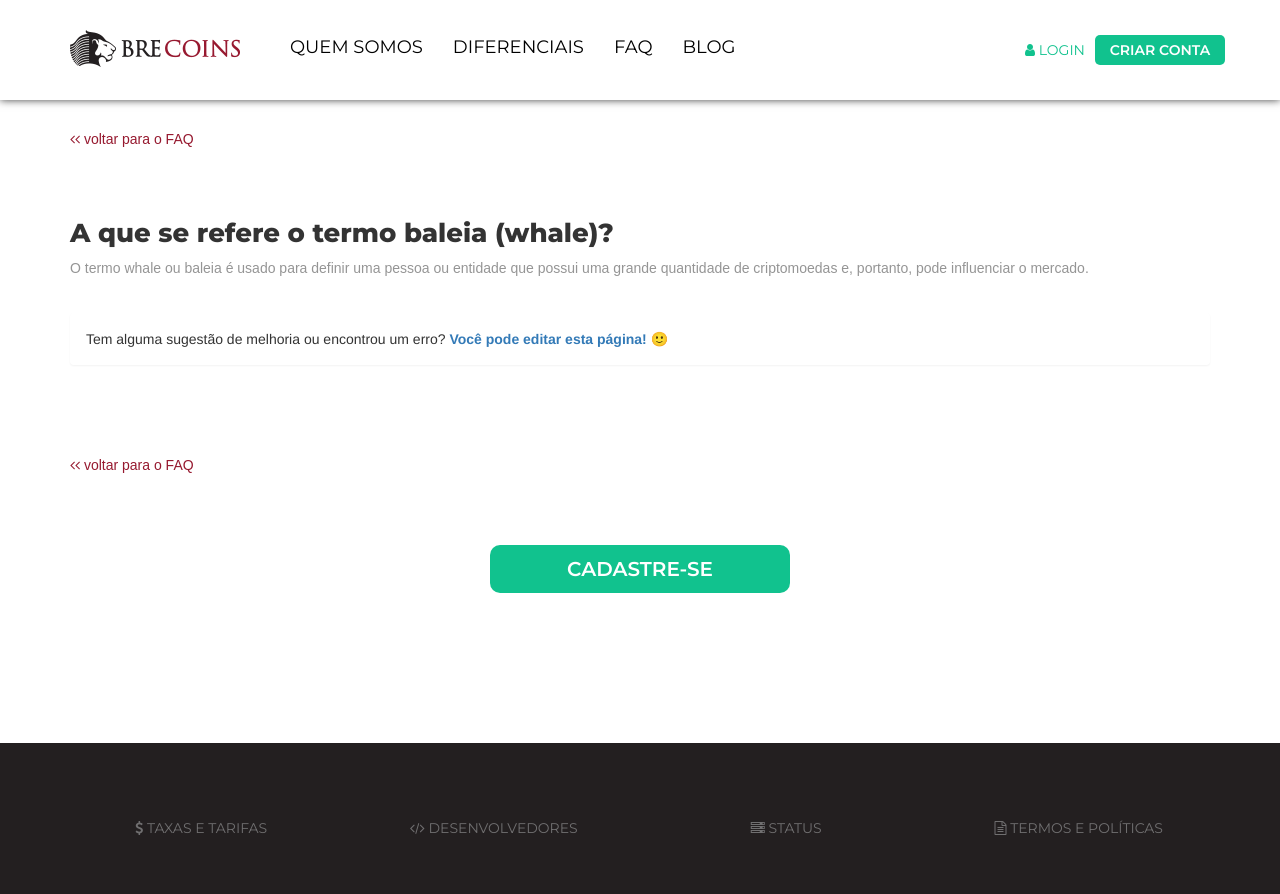
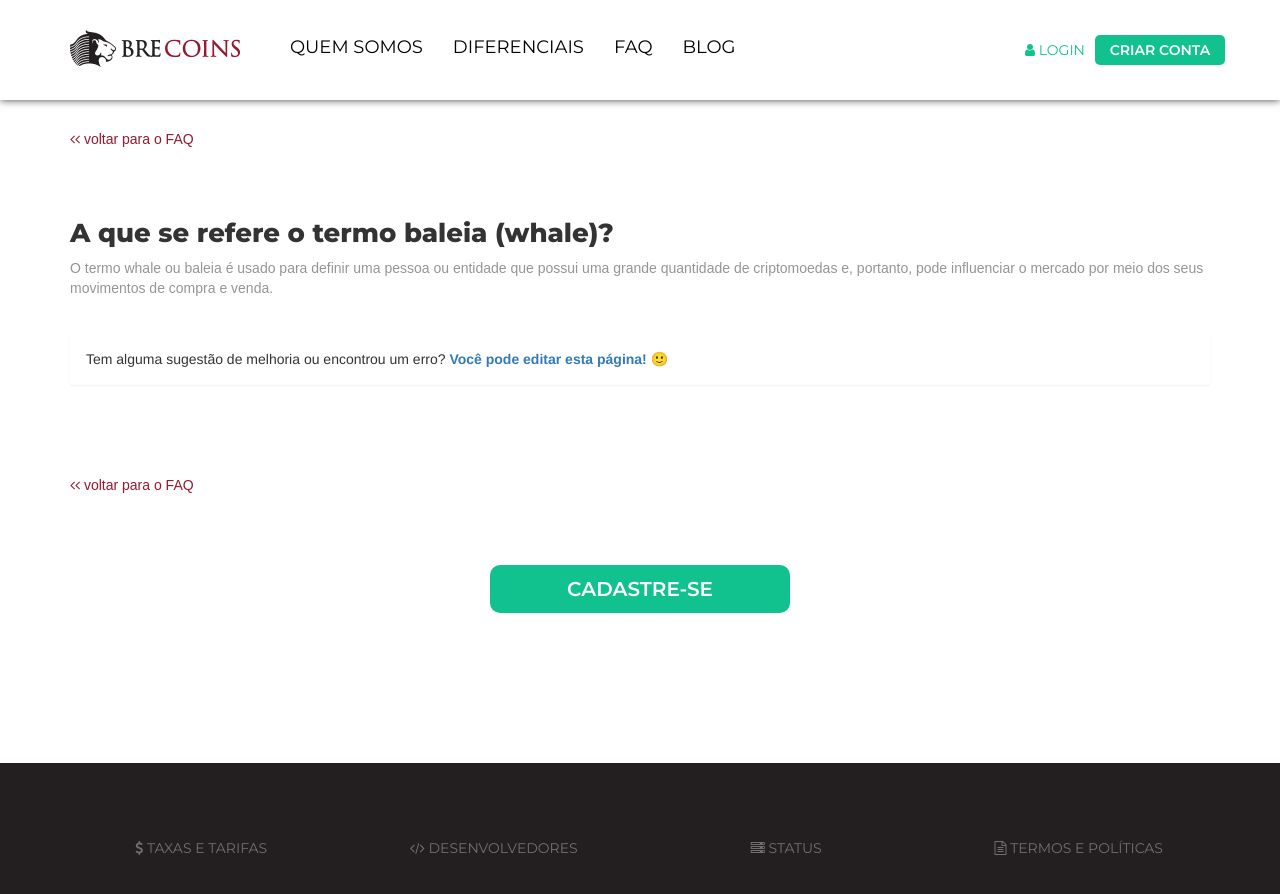
Before and after one commit to digitalbre/brecoins.github.io, a Jekyll site: the page built from faq/a-que-se-refere-o-termo-baleia.md, in a window 1280 px wide and 900 px high, scrolled down 491 px. Shown: the top 894 px of the window. Built offline with Jekyll 4.4.1, drawn with Linux system fonts in a browser that asks for light colours; nearby versions of some CDN libraries; some web fonts are replaced; a script that is not in the unit is left out.

Commit message:
Update a-que-se-refere-o-termo-baleia.md

```diff
--- a/faq/a-que-se-refere-o-termo-baleia.md
+++ b/faq/a-que-se-refere-o-termo-baleia.md
@@ -4,4 +4,4 @@ seotitle: Saiba a que se refere o termo baleia, ou whale.
 description: Saiba a que se refere o termo baleia, ou whale.
 layout: faqpage
 ---
-O termo whale ou baleia é usado para definir uma pessoa ou entidade que possui uma grande quantidade de criptomoedas e, portanto, pode influenciar o mercado.
+O termo whale ou baleia é usado para definir uma pessoa ou entidade que possui uma grande quantidade de criptomoedas e, portanto, pode influenciar o mercado por meio dos seus movimentos de compra e venda.
```
